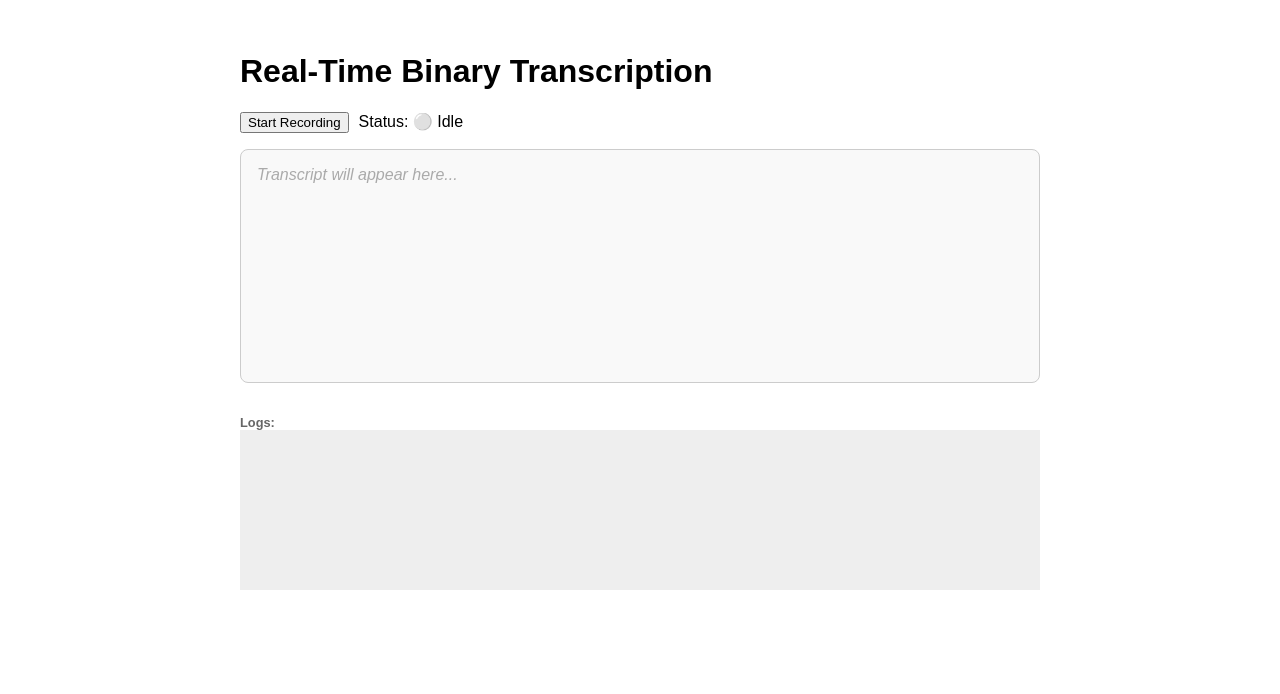
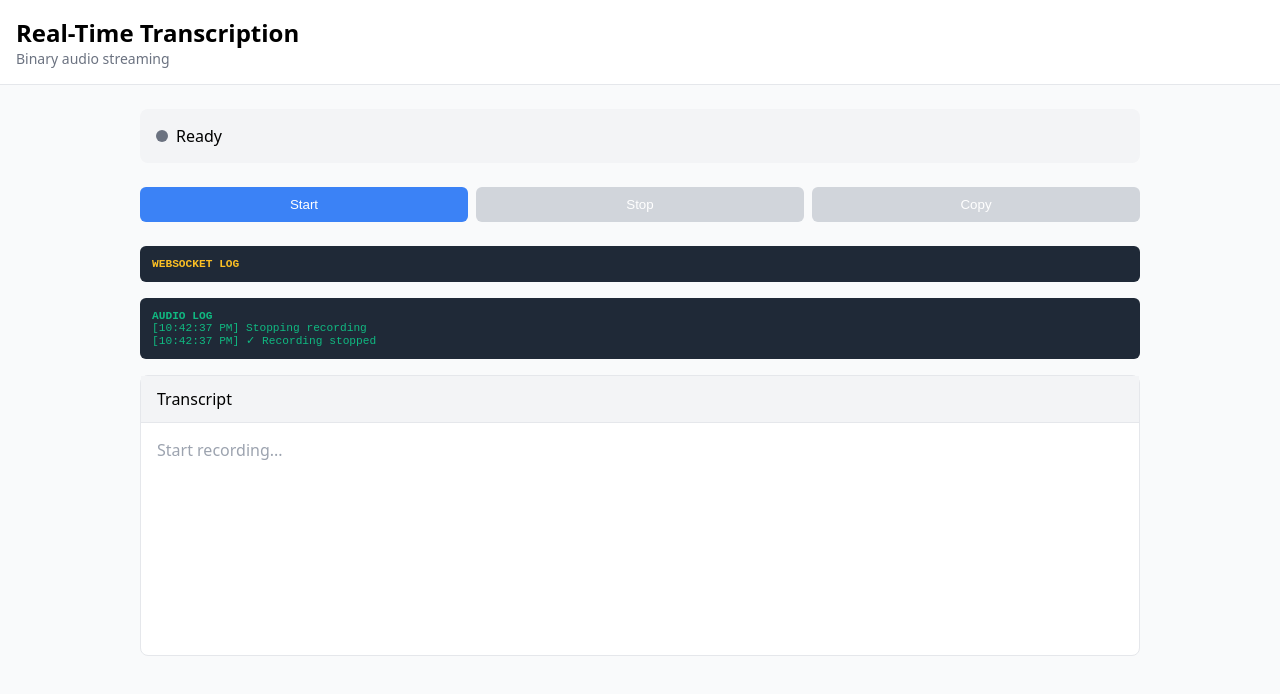
Before and after one commit to bluemetaldragon/STTDemo, a React (Create React App) app in the folder transcription-mvp/frontend/: page / in a window 1280 px wide. Shown: the top 694 px of the page. Built offline with nearby package versions, Linux system fonts and the light colour scheme.

Commit message:
your message-DS1

```diff
--- a/transcription-mvp/frontend/src/App.jsx
+++ b/transcription-mvp/frontend/src/App.jsx
@@ -1,203 +1,300 @@
-import React, { useState, useRef, useCallback } from 'react';
+import React, { useState, useRef, useEffect, useCallback } from 'react';
 
+// ---------- WebSocket hook with binary audio ----------
 function useWebSocketTranscript(serverUrl) {
   const [wsStatus, setWsStatus] = useState('idle');
-  const [finalTranscript, setFinalTranscript] = useState('');
-  const [interimTranscript, setInterimTranscript] = useState('');
+  const [transcript, setTranscript] = useState('');
   const [error, setError] = useState(null);
   const [wsLogs, setWsLogs] = useState([]);
-
   const wsRef = useRef(null);
+  const reconnectAttemptsRef = useRef(0);
+  const reconnectTimerRef = useRef(null);
   const manualCloseRef = useRef(false);
 
   const addWsLog = useCallback((msg) => {
-    setWsLogs((prev) => [`[${new Date().toLocaleTimeString()}] ${msg}`, ...prev].slice(0, 20));
+    console.log('[WS]', msg);
+    setWsLogs(prev => [...prev, `[${new Date().toLocaleTimeString()}] ${msg}`].slice(-20));
+  }, []);
+
+  const clearReconnectTimer = useCallback(() => {
+    if (reconnectTimerRef.current) clearTimeout(reconnectTimerRef.current);
   }, []);
 
   const connect = useCallback(() => {
+    clearReconnectTimer();
+    if (wsRef.current?.readyState === WebSocket.OPEN) return Promise.resolve(wsRef.current);
+
     return new Promise((resolve, reject) => {
+      try {
+        setWsStatus('connecting');
+        setError(null);
         const wsUrl = serverUrl.replace(/^http/, 'ws') + '/ws/transcribe';
         addWsLog(`Connecting to ${wsUrl}`);
         const ws = new WebSocket(wsUrl);
+        ws.binaryType = 'arraybuffer'; // important for binary audio
         wsRef.current = ws;
         manualCloseRef.current = false;
 
         ws.onopen = () => {
-        addWsLog('✓ Connected');
+          addWsLog('✓ WebSocket connected');
           setWsStatus('connected');
+          reconnectAttemptsRef.current = 0;
           resolve(ws);
         };
 
         ws.onmessage = (event) => {
+          // Only text messages (JSON) contain transcript/control data
+          if (typeof event.data === 'string') {
             try {
               const msg = JSON.parse(event.data);
-          if (msg.type === 'transcript') {
-            if (msg.final) {
-              setFinalTranscript(prev => prev + (prev ? ' ' : '') + msg.text);
-              setInterimTranscript(''); // Clear interim once text becomes final
-              addWsLog(`✅ Final: ${msg.text}`);
-            } else {
-              setInterimTranscript(msg.text);
-              addWsLog(`📝 Interim: ${msg.text}`);
-            }
+              if (msg.type === 'transcript' && msg.text) {
+                addWsLog(`📝 Transcript: "${msg.text}" ${msg.final ? '(final)' : '(interim)'}`);
+                setTranscript(prev => prev + (prev ? ' ' : '') + msg.text);
               } else if (msg.type === 'error') {
+                addWsLog(`❌ Error: ${msg.message}`);
                 setError(msg.message);
+              } else if (msg.type === 'deepgram_ready') {
+                addWsLog('🎙️ Deepgram ready');
+              } else if (msg.type === 'speech_started') {
+                addWsLog('🎤 Speech detected');
+              } else if (msg.type === 'utterance_end') {
+                addWsLog('⏹ Utterance ended');
               }
             } catch (e) {
               addWsLog(`❌ Parse error: ${e.message}`);
             }
-      };
-
-      ws.onclose = () => {
-        setWsStatus('idle');
-        if (!manualCloseRef.current) addWsLog('❌ Connection closed unexpectedly');
+          }
+          // Binary messages (audio) are ignored – they are only sent to backend
         };
 
         ws.onerror = () => {
-        setError('WebSocket Error');
-        reject();
+          addWsLog('❌ WebSocket error');
+          setWsStatus('error');
+          setError('WebSocket error');
         };
+
+        ws.onclose = (event) => {
+          addWsLog(`❌ Closed (code=${event.code})`);
+          wsRef.current = null;
+          setWsStatus('idle');
+          if (!manualCloseRef.current && reconnectAttemptsRef.current < 3) {
+            reconnectAttemptsRef.current++;
+            const delay = Math.min(1000 * Math.pow(2, reconnectAttemptsRef.current - 1), 5000);
+            addWsLog(`Reconnecting in ${delay}ms...`);
+            reconnectTimerRef.current = setTimeout(() => connect().catch(() => {}), delay);
+          }
+        };
+      } catch (e) {
+        addWsLog(`❌ Connection exception: ${e.message}`);
+        setWsStatus('error');
+        setError(e.message);
+        reject(e);
+      }
     });
-  }, [serverUrl, addWsLog]);
+  }, [serverUrl, addWsLog, clearReconnectTimer]);
 
+  // Send raw binary audio (ArrayBuffer)
   const sendAudioChunk = useCallback((arrayBuffer) => {
-    if (wsRef.current?.readyState === WebSocket.OPEN) {
-      // SENDING RAW BINARY
-      wsRef.current.send(arrayBuffer);
+    const ws = wsRef.current;
+    if (!ws || ws.readyState !== WebSocket.OPEN) return false;
+    ws.send(arrayBuffer);
     return true;
-    }
-    return false;
   }, []);
 
   const disconnect = useCallback(() => {
+    clearReconnectTimer();
     manualCloseRef.current = true;
     if (wsRef.current) {
-      // Send JSON text command to stop
+      try {
         if (wsRef.current.readyState === WebSocket.OPEN) {
           wsRef.current.send(JSON.stringify({ type: 'stop' }));
         }
         wsRef.current.close();
+      } catch (e) {}
     }
+    wsRef.current = null;
     setWsStatus('idle');
-  }, []);
+  }, [clearReconnectTimer]);
 
-  return {
-    wsStatus,
-    finalTranscript,
-    interimTranscript,
-    error,
-    wsLogs,
-    connect,
-    disconnect,
-    sendAudioChunk,
-    isConnected: wsStatus === 'connected',
+  useEffect(() => {
+    return () => {
+      manualCloseRef.current = true;
+      clearReconnectTimer();
+      wsRef.current?.close();
     };
+  }, [clearReconnectTimer]);
+
+  return { wsStatus, transcript, error, wsLogs, connect, disconnect, sendAudioChunk, isConnected: wsStatus === 'connected', setTranscript };
 }
 
-// useAudioCapture remains mostly the same, but we ensure it handles the
-// binary buffer correctly from the worklet.
+// ---------- Audio capture (unchanged, but passes raw ArrayBuffer) ----------
 function useAudioCapture(onAudioChunk) {
   const [isRecording, setIsRecording] = useState(false);
+  const [debugLogs, setDebugLogs] = useState([]);
   const audioContextRef = useRef(null);
   const streamRef = useRef(null);
   const workletNodeRef = useRef(null);
+  const sourceRef = useRef(null);
+  const isStartingRef = useRef(false);
+
+  const addLog = useCallback((msg) => {
+    console.log('[AUDIO]', msg);
+    setDebugLogs(prev => [...prev, `[${new Date().toLocaleTimeString()}] ${msg}`].slice(-20));
+  }, []);
 
   const stopRecording = useCallback(async () => {
-    if (workletNodeRef.current) workletNodeRef.current.port.postMessage({ type: 'stop' });
-    if (streamRef.current) streamRef.current.getTracks().forEach(t => t.stop());
-    if (audioContextRef.current) await audioContextRef.current.close();
+    addLog('Stopping recording');
+    try {
+      workletNodeRef.current?.port.postMessage({ type: 'stop' });
+      workletNodeRef.current?.disconnect();
+      sourceRef.current?.disconnect();
+      streamRef.current?.getTracks().forEach(track => track.stop());
+      await audioContextRef.current?.close();
+    } catch (e) {}
     setIsRecording(false);
-  }, []);
+    isStartingRef.current = false;
+    addLog('✓ Recording stopped');
+  }, [addLog]);
 
   const startRecording = useCallback(async () => {
+    if (isRecording || isStartingRef.current) return true;
+    isStartingRef.current = true;
+    addLog('Requesting microphone');
     try {
-      const stream = await navigator.mediaDevices.getUserMedia({ audio: true });
+      const stream = await navigator.mediaDevices.getUserMedia({
+        audio: { channelCount: 1, echoCancellation: true, noiseSuppression: true, autoGainControl: true }
+      });
       streamRef.current = stream;
+      addLog('✓ Microphone access granted');
+
       const AudioContextClass = window.AudioContext || window.webkitAudioContext;
-      const ctx = new AudioContextClass({ latencyHint: 'interactive' });
-      audioContextRef.current = ctx;
+      const audioContext = new AudioContextClass({ latencyHint: 'interactive' });
+      audioContextRef.current = audioContext;
+      addLog(`✓ AudioContext created (${audioContext.sampleRate} Hz)`);
+      if (audioContext.state === 'suspended') await audioContext.resume();
 
-      await ctx.audioWorklet.addModule('/pcm-worklet.js');
-      const source = ctx.createMediaStreamSource(stream);
-      const worklet = new AudioWorkletNode(ctx, 'pcm-worklet', { channelCount: 1 });
-      workletNodeRef.current = worklet;
+      await audioContext.audioWorklet.addModule('/pcm-worklet.js');
+      addLog('✓ AudioWorklet loaded');
 
-      worklet.port.onmessage = (e) => {
-        if (e.data.type === 'pcm') {
-          onAudioChunk(e.data.buffer);
+      const source = audioContext.createMediaStreamSource(stream);
+      sourceRef.current = source;
+      const workletNode = new AudioWorkletNode(audioContext, 'pcm-worklet', {
+        numberOfInputs: 1, numberOfOutputs: 0, channelCount: 1
+      });
+      workletNodeRef.current = workletNode;
+
+      let firstChunkSent = false;
+      workletNode.port.onmessage = (event) => {
+        const data = event.data;
+        if (data?.type === 'log') addLog(data.message);
+        if (data?.type === 'pcm' && data.buffer) {
+          const sent = onAudioChunk(data.buffer);
+          if (!firstChunkSent && sent) {
+            firstChunkSent = true;
+            addLog(`✓ First PCM chunk sent (${data.byteLength} bytes)`);
+          }
         }
       };
 
-      source.connect(worklet);
+      source.connect(workletNode);
       setIsRecording(true);
+      addLog('✓ Recording started (16kHz mono PCM16)');
+      isStartingRef.current = false;
       return true;
-    } catch (e) {
-      console.error(e);
+    } catch (error) {
+      addLog(`❌ ${error.message}`);
+      await stopRecording();
       return false;
     }
-  }, [onAudioChunk]);
+  }, [isRecording, onAudioChunk, addLog, stopRecording]);
 
-  return { isRecording, startRecording, stopRecording };
+  useEffect(() => { return () => stopRecording(); }, [stopRecording]);
+  return { isRecording, startRecording, stopRecording, debugLogs };
 }
 
+// ---------- Main UI component ----------
 export default function TranscriptionApp() {
-  const serverUrl = window.location.hostname === 'localhost' ? 'http://localhost:8000' : 'https://sttdemo-production.up.railway.app';
+  const getServerUrl = () => {
+    const hostname = window.location.hostname;
+    if (hostname.includes('vercel.app')) return 'https://sttdemo-production.up.railway.app';
+    return 'http://localhost:8000';
+  };
+  const serverUrl = getServerUrl();
 
-  const {
-    finalTranscript,
-    interimTranscript,
-    error,
-    connect,
-    disconnect,
-    sendAudioChunk,
-    isConnected,
-    wsLogs,
-  } = useWebSocketTranscript(serverUrl);
+  const { transcript, error, connect, disconnect, sendAudioChunk, isConnected, wsLogs, setTranscript } =
+    useWebSocketTranscript(serverUrl);
+  const { isRecording, startRecording, stopRecording, debugLogs } = useAudioCapture(sendAudioChunk);
+  const [isBusy, setIsBusy] = useState(false);
+  const transcriptRef = useRef(null);
+  const [copyStatus, setCopyStatus] = useState('');
 
-  const { isRecording, startRecording, stopRecording } = useAudioCapture(sendAudioChunk);
+  useEffect(() => {
+    transcriptRef.current?.scrollTo({ top: transcriptRef.current.scrollHeight, behavior: 'smooth' });
+  }, [transcript]);
 
   const handleStart = async () => {
+    if (isRecording || isBusy) return;
+    setIsBusy(true);
+    try {
+      setTranscript('');
       await connect();
-    await startRecording();
+      const ok = await startRecording();
+      if (!ok) disconnect();
+    } catch (e) { disconnect(); }
+    finally { setIsBusy(false); }
   };
 
   const handleStop = async () => {
+    if (isBusy) return;
+    setIsBusy(true);
+    try {
       await stopRecording();
       disconnect();
+    } finally { setIsBusy(false); }
+  };
+
+  const copyTranscript = async () => {
+    try {
+      await navigator.clipboard.writeText(transcript);
+      setCopyStatus('Copied!');
+      setTimeout(() => setCopyStatus(''), 2000);
+    } catch { setCopyStatus('Copy failed'); }
   };
 
   return (
-    <div style={{ padding: '2rem', maxWidth: '800px', margin: '0 auto', fontFamily: 'sans-serif' }}>
-      <h1>Real-Time Binary Transcription</h1>
-
-      <div style={{ marginBottom: '1rem', display: 'flex', gap: '10px' }}>
-        {!isRecording ? (
-          <button onClick={handleStart} disabled={isConnected}>Start Recording</button>
-        ) : (
-          <button onClick={handleStop} style={{ backgroundColor: 'red', color: 'white' }}>Stop Recording</button>
-        )}
-        <span>Status: {isRecording ? '🔴 Recording' : isConnected ? '🟢 Connected' : '⚪ Idle'}</span>
+    <div style={{ minHeight: '100vh', backgroundColor: '#f9fafb', fontFamily: 'system-ui' }}>
+      <div style={{ backgroundColor: '#fff', borderBottom: '1px solid #e5e7eb', padding: '1rem' }}>
+        <h1 style={{ margin: 0, fontSize: '1.5rem', fontWeight: 600 }}>Real-Time Transcription</h1>
+        <p style={{ margin: 0, fontSize: '0.875rem', color: '#6b7280' }}>Binary audio streaming</p>
       </div>
 
-      {error && <div style={{ color: 'red' }}>{error}</div>}
-
-      <div style={{
-        border: '1px solid #ccc',
-        padding: '1rem',
-        minHeight: '200px',
-        borderRadius: '8px',
-        backgroundColor: '#f9f9f9',
-        whiteSpace: 'pre-wrap'
-      }}>
-        {finalTranscript}
-        <span style={{ color: '#888' }}>{interimTranscript}</span>
-        {!finalTranscript && !interimTranscript && <i style={{ color: '#aaa' }}>Transcript will appear here...</i>}
+      <div style={{ maxWidth: '1000px', margin: '0 auto', padding: '1.5rem 1rem' }}>
+        <div style={{ display: 'flex', alignItems: 'center', gap: '0.5rem', background: '#f3f4f6', borderRadius: '0.5rem', padding: '1rem', marginBottom: '1.5rem' }}>
+          <div style={{ width: '12px', height: '12px', borderRadius: '50%', backgroundColor: isRecording ? '#ef4444' : isConnected ? '#10b981' : '#6b7280' }} />
+          <span>{isRecording ? 'Recording...' : isConnected ? 'Connected' : 'Ready'}</span>
+          {error && <span style={{ marginLeft: 'auto', color: '#dc2626' }}>{error}</span>}
         </div>
 
-      <div style={{ marginTop: '2rem', fontSize: '0.8rem', color: '#666' }}>
-        <strong>Logs:</strong>
-        <div style={{ height: '150px', overflowY: 'auto', background: '#eee', padding: '5px' }}>
+        <div style={{ display: 'flex', gap: '0.5rem', marginBottom: '1.5rem', flexWrap: 'wrap' }}>
+          <button onClick={handleStart} disabled={isRecording || isBusy} style={{ padding: '0.625rem 1rem', backgroundColor: (isRecording || isBusy) ? '#d1d5db' : '#3b82f6', color: '#fff', border: 'none', borderRadius: '0.375rem', cursor: (isRecording || isBusy) ? 'not-allowed' : 'pointer', flex: 1 }}>Start</button>
+          <button onClick={handleStop} disabled={!isRecording || isBusy} style={{ padding: '0.625rem 1rem', backgroundColor: (!isRecording || isBusy) ? '#d1d5db' : '#ef4444', color: '#fff', border: 'none', borderRadius: '0.375rem', cursor: (!isRecording || isBusy) ? 'not-allowed' : 'pointer', flex: 1 }}>Stop</button>
+          <button onClick={copyTranscript} disabled={!transcript} style={{ padding: '0.625rem 1rem', backgroundColor: !transcript ? '#d1d5db' : '#10b981', color: '#fff', border: 'none', borderRadius: '0.375rem', cursor: !transcript ? 'not-allowed' : 'pointer', flex: 1 }}>{copyStatus || 'Copy'}</button>
+        </div>
+
+        <div style={{ marginBottom: '1rem', background: '#1f2937', borderRadius: '0.375rem', padding: '0.75rem', fontSize: '0.7rem', fontFamily: 'monospace', color: '#fbbf24', maxHeight: '120px', overflowY: 'auto' }}>
+          <div style={{ fontWeight: 'bold' }}>WEBSOCKET LOG</div>
           {wsLogs.map((log, i) => <div key={i}>{log}</div>)}
+        </div>
+        <div style={{ marginBottom: '1rem', background: '#1f2937', borderRadius: '0.375rem', padding: '0.75rem', fontSize: '0.7rem', fontFamily: 'monospace', color: '#10b981', maxHeight: '120px', overflowY: 'auto' }}>
+          <div style={{ fontWeight: 'bold' }}>AUDIO LOG</div>
+          {debugLogs.map((log, i) => <div key={i}>{log}</div>)}
+        </div>
+
+        <div style={{ background: '#fff', border: '1px solid #e5e7eb', borderRadius: '0.5rem' }}>
+          <div style={{ padding: '0.75rem 1rem', background: '#f3f4f6', borderBottom: '1px solid #e5e7eb', fontWeight: 500 }}>Transcript</div>
+          <div ref={transcriptRef} style={{ padding: '1rem', minHeight: '200px', maxHeight: '400px', overflowY: 'auto', whiteSpace: 'pre-wrap' }}>
+            {transcript || <span style={{ color: '#9ca3af' }}>Start recording...</span>}
+          </div>
         </div>
       </div>
     </div>
```
Also changed, not shown: 2 other files (tests, documents, lock files or other folders). Lines whose indentation alone changed are shown as unchanged.
